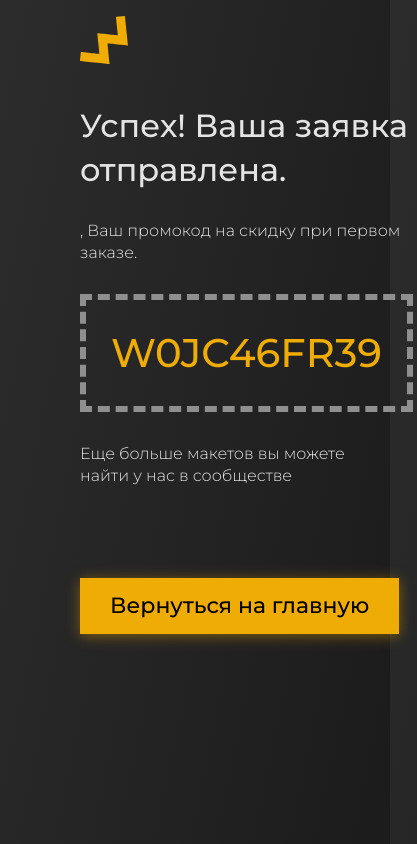
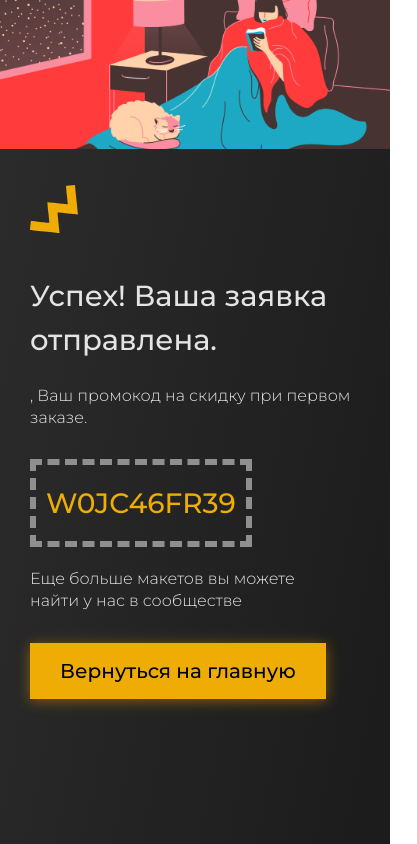
Before and after one commit to evgeniy-kolmak/quiz, a plain HTML site: page success.html in a window 390 px wide. Shown: the whole page, 417 px wide, since content can reach past the window. Drawn offline with Linux system fonts and the light colour scheme.

Commit message:
responsive last window

```diff
--- a/css/style.css
+++ b/css/style.css
@@ -1155,6 +1155,17 @@ input::-webkit-inner-spin-button {
   margin-bottom: 17px;
 }
 
+@media (max-width: 1280px) {
+  .success-item__content {
+    padding: 10px 40px 0 40px;
+    -ms-flex-preferred-size: 65%;
+        flex-basis: 65%;
+  }
+  .success-item__img {
+    background-position-x: -558px;
+  }
+}
+
 @media (max-width: 1024px) {
   .title {
     font-size: 40px;
@@ -1167,6 +1178,13 @@ input::-webkit-inner-spin-button {
   }
   .header-item__content {
     padding: 0 20px 0 50px;
+  }
+  .promocod {
+    font-size: 38px;
+    padding: 20px;
+  }
+  .success-title {
+    line-height: 44px;
   }
 }
 
@@ -1205,6 +1223,30 @@ input::-webkit-inner-spin-button {
   .header-item__link {
     margin-top: 100px;
   }
+  .success {
+    -webkit-box-orient: vertical;
+    -webkit-box-direction: reverse;
+        -ms-flex-direction: column-reverse;
+            flex-direction: column-reverse;
+  }
+  .success-btn {
+    margin-top: 50px;
+  }
+  .success-item {
+    -ms-flex-item-align: center;
+        -ms-grid-row-align: center;
+        align-self: center;
+  }
+  .success-item__img {
+    width: 100%;
+    background-position: 0 0;
+    background-size: cover;
+  }
+  .success-item__content {
+    -ms-flex-preferred-size: 90%;
+        flex-basis: 90%;
+    padding: 30px;
+  }
 }
 
 @media (max-width: 540px) {
@@ -1227,14 +1269,42 @@ input::-webkit-inner-spin-button {
   .header-item__content {
     padding: 20px;
   }
+  .success-item__img {
+    background-position-y: -50px;
+  }
+  .success-item__content {
+    -ms-flex-preferred-size: 220%;
+        flex-basis: 220%;
+  }
+  .success-title {
+    margin-bottom: 5px;
+  }
+  .success-btn {
+    margin-top: 30px;
+  }
+  .promocode {
+    font-size: 34px;
+    padding: 15px;
+    margin-bottom: 20px;
+  }
 }
 
 @media (max-width: 435px) {
+  .btn {
+    font-size: 20px;
+  }
   .title {
     font-size: 32px;
   }
   .subtitle {
     font-size: 16px;
   }
+  .promocode {
+    font-size: 28px;
+    padding: 10px;
+  }
+  .success-title {
+    font-size: 29px;
+  }
 }
 /*# sourceMappingURL=style.css.map */
--- a/success.html
+++ b/success.html
@@ -18,7 +18,7 @@
           <use xlink:href="img/sprite.svg#logo"></use>
         </svg>
       </a>
-      <h3 class="title">Успех! Ваша заявка отправлена.</h3>
+      <h3 class="title success-title">Успех! Ваша заявка отправлена.</h3>
       <p class="subtitle success-subtitle"><span class="user-name"></span>, Ваш промокод на скидку при первом
         заказе.
       </p>
```
